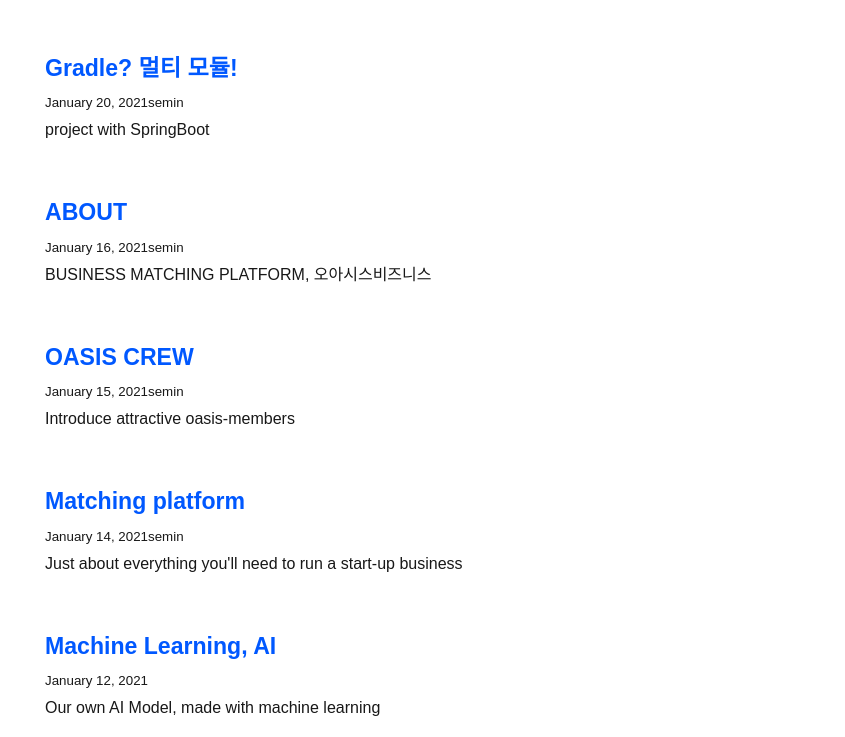
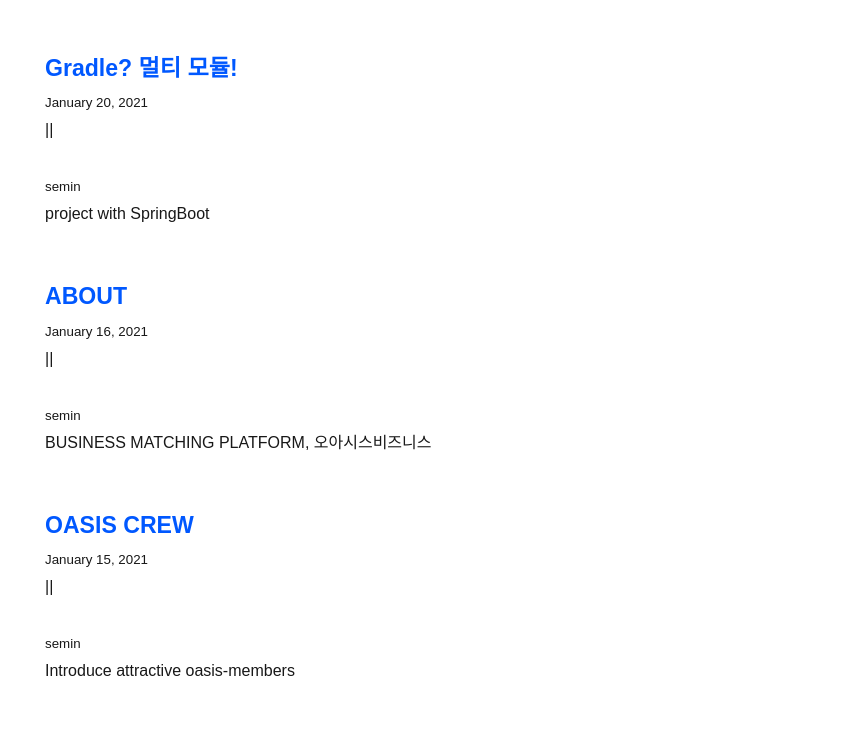
Before and after one commit to OasisBusiness/oasisbusiness.github.io, a Gatsby site: page / in a window 1280 px wide. Shown: the top 737 px of the page, 435-1280 px from the left. Built offline with nearby package versions, Linux system fonts and the light colour scheme; Gatsby itself is replaced by a stand-in of ours; some packages are replaced by stand-ins of ours.

Commit message:
add writeAuthor

```diff
--- a/src/templates/blog-list.tsx
+++ b/src/templates/blog-list.tsx
@@ -65,6 +65,7 @@
                 </Link>
               </h3>
               <small>{node.frontmatter.date}</small>
+              <p> || </p>
               <small>{node.frontmatter.writeAuthor}</small>
             </header>
             <section>
--- a/src/templates/blog-post.js
+++ b/src/templates/blog-post.js
@@ -103,6 +103,7 @@
         title
         date(formatString: "MMMM DD, YYYY")
         description
+        writeAuthor
       }
     }
   }
```
